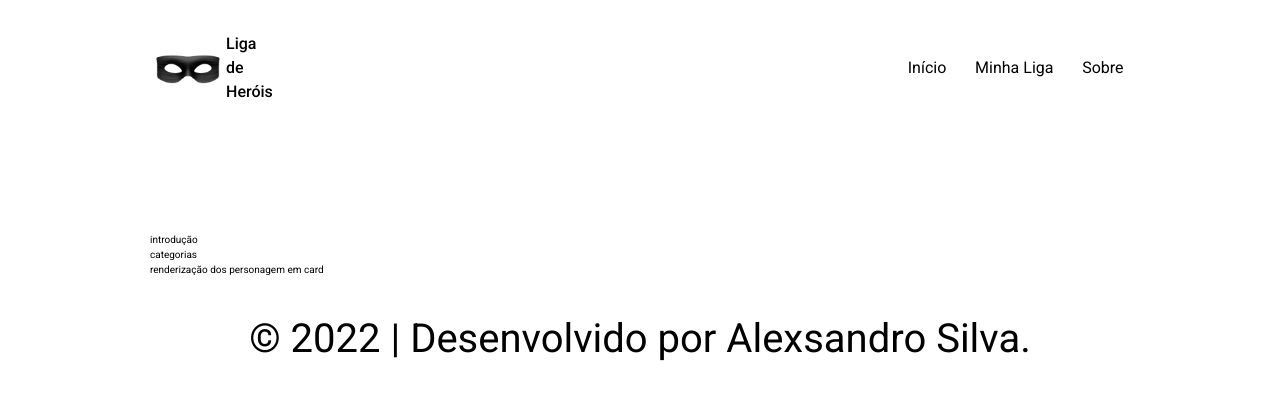
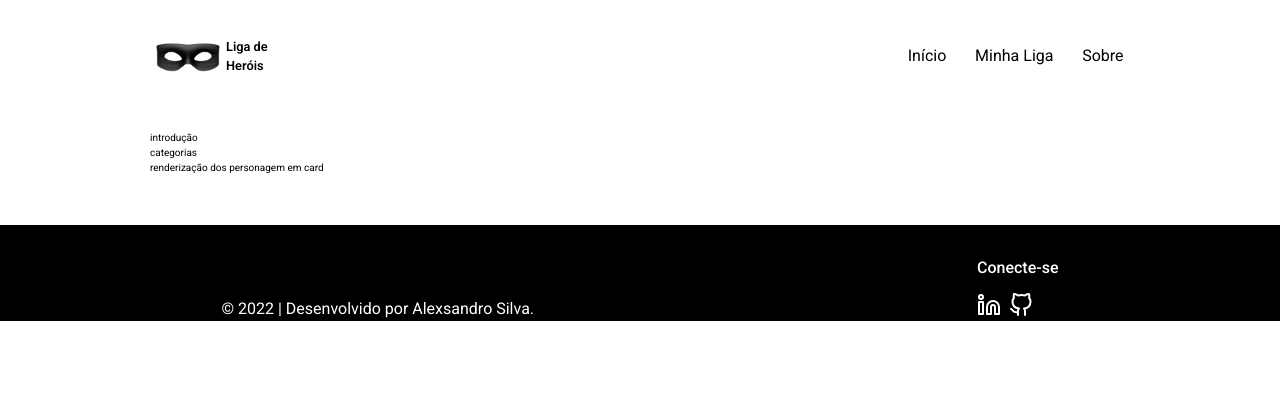
Before and after one commit to alexsandro-cristiano/league-of-heros, a React (Create React App) app: page /about in a window 1280 px wide. Shown: the top 400 px of the page. Built offline with nearby package versions, Linux system fonts and the light colour scheme.

Commit message:
refactory(Footer):modifica componente footer; modifica css do component navbar; adiciona biblioteca de icone

```diff
--- a/package.json
+++ b/package.json
@@ -12,6 +12,7 @@
     "@types/react-dom": "^18.0.0",
     "react": "^18.2.0",
     "react-dom": "^18.2.0",
+    "react-icons": "^4.4.0",
     "react-router-dom": "6",
     "react-scripts": "5.0.1",
     "typescript": "^4.4.2",
--- a/src/components/Footer/Footer.module.scss
+++ b/src/components/Footer/Footer.module.scss
@@ -1,5 +1,24 @@
 .footer {
-  text-align: center;
-  font-size: 2.5rem;
-  padding: 2rem 0;
+  display: flex;
+  justify-content: space-around;
+  align-items: flex-end;
+  flex-wrap: wrap;
+
+  height: 6rem;
+  color: #fff;
+  background: #000;
+  .direitos {
+    font-size: 1rem;
+  }
+  .midiaSocial {
+    h3 {
+      font-weight: 500;
+      font-size: 1rem;
+      margin-bottom: 0.8rem;
+    }
+    ul {
+      display: flex;
+      gap: 0.5rem;
+    }
+  }
 }
--- a/src/components/Footer/index.tsx
+++ b/src/components/Footer/index.tsx
@@ -1,8 +1,30 @@
-import style from './Footer.module.scss'
+import { FiGithub, FiLinkedin } from 'react-icons/fi'
+import styles from './Footer.module.scss'
+
 export function Footer() {
   return (
-    <footer className={style.footer}>
-      <p> &copy; 2022 | Desenvolvido por Alexsandro Silva.</p>
+    <footer className={styles.footer}>
+      <section className={styles.direitos}>
+        <p>&copy; 2022 | Desenvolvido por Alexsandro Silva.</p>
+      </section>
+      <section className={styles.midiaSocial}>
+        <h3>Conecte-se</h3>
+        <ul>
+          <li>
+            <a
+              href="https://www.linkedin.com/in/alexsandro-cristiano"
+              target="_blank"
+            >
+              <FiLinkedin size={24} />
+            </a>
+          </li>
+          <li>
+            <a href="https://github.com/alexsandro-cristiano" target="_blank">
+              <FiGithub size={24} />
+            </a>
+          </li>
+        </ul>
+      </section>
     </footer>
   )
 }
--- a/src/components/Navbar/Navbar.module.scss
+++ b/src/components/Navbar/Navbar.module.scss
@@ -2,17 +2,17 @@
   display: flex;
   align-items: center;
   justify-content: space-between;
-  padding-top: 2rem;
-
-  margin-bottom: 8rem;
+  max-width: 1020px;
+  margin: 0 auto;
+  padding: 2rem 20px 50px;
   .logo {
     display: flex;
     align-items: center;
     justify-content: flex-start;
     span {
-      width: 2rem;
-      font-size: 1rem;
-      font-weight: 500;
+      width: 4rem;
+      font-size: 0.8rem;
+      font-weight: 600;
     }
     img {
       display: block;
--- a/src/index.css
+++ b/src/index.css
@@ -150,7 +150,7 @@ ul {
 button {
   cursor: pointer;
 }
-#root {
+#root > main {
   max-width: 1020px;
   margin: 0 auto;
   padding: 0 20px 50px;
```
Also changed, not shown: 1 other file (tests, documents, lock files or other folders).
